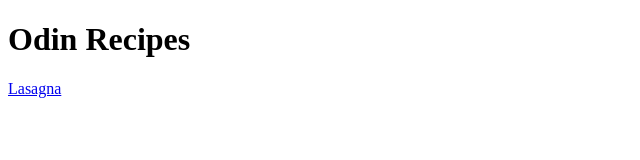
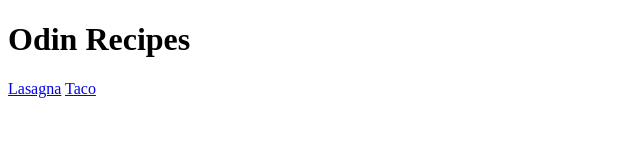
Before and after one commit to tanvishagoel/recipes, a plain HTML site: page index.html in a window 1280 px wide. Shown: the full height of the page, 0-640 px from the left. Drawn offline with Linux system fonts and the light colour scheme.

Commit message:
Edit: "index.html"

```diff
--- a/index.html
+++ b/index.html
@@ -9,5 +9,6 @@
     <h1> Odin Recipes </h1>
     <!-- <h2> read again </h2> -->
      <a href="recipess/lasagna.html">Lasagna</a>
+     <a href="recipess/taco.html">Taco</a>
 </body>
 </html>
```
